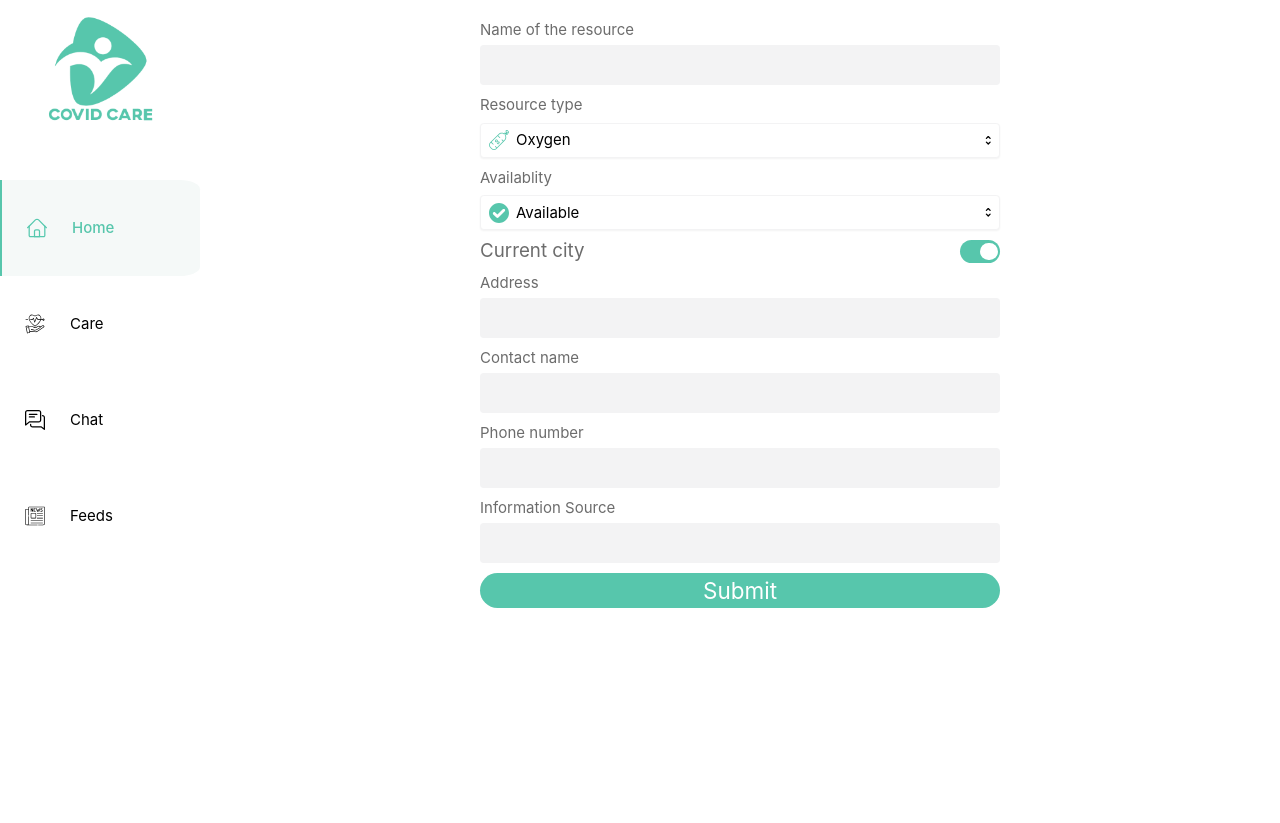
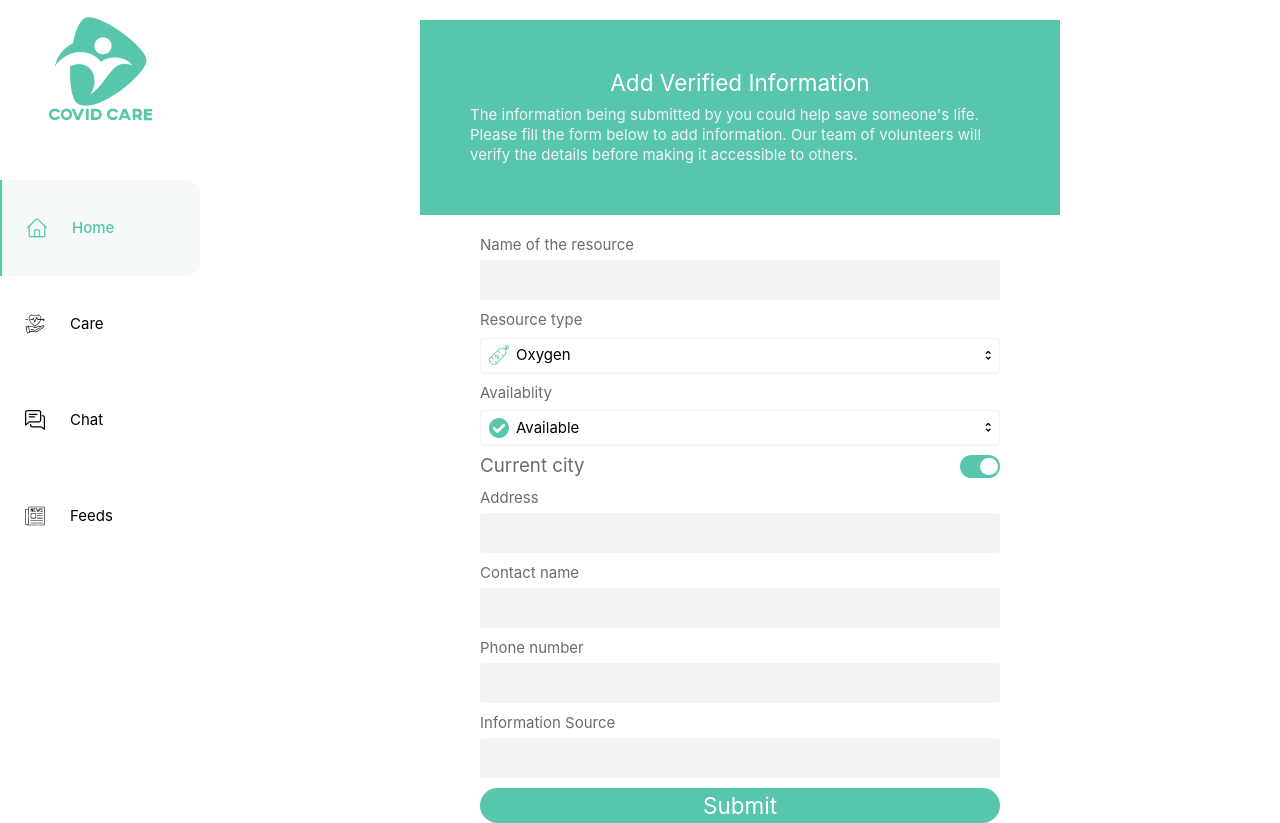
Before and after one commit to tanweer919/covidcare, a Next.js app: page /add/available in a window 1280 px wide. Before the commit the page ends 800 px from the top, so only its background shows below. Built offline with nearby package versions, Linux system fonts and the light colour scheme.

Commit message:
Added header to available form

```diff
--- a/pages/add/available.tsx
+++ b/pages/add/available.tsx
@@ -25,9 +25,19 @@ const AvailableForm = () => {
     <>
       <AppBar label="Add available resource" />
       <Layout selectedKey={0} displayBottomNavbar={false}>
-        <div className="text-2xl grid grid-cols-1 md:w-1/2 mx-auto gap-4">
+        <div>
+          <div className="bg-primary p-12 md:p-20 mb-8 md:mx-80">
+            <h1 className="text-white text-4xl mb-4 w-fit mx-auto">Add Verified Information</h1>
+            <span className="inline-block text-gray300 text-2xl">
+              The information being submitted by you could help save someone's
+              life. Please fill the form below to add information. Our team of
+              volunteers will verify the details before making it accessible to
+              others.
+            </span>
+          </div>
+          <form className="text-2xl grid grid-cols-1 md:w-1/2 mx-auto gap-4">
             <div className="flex flex-col gap-y-2">
-            <h2 className="text-textgray">Name of the resource</h2>
+              <label className="text-textgray">Name of the resource</label>
               <input
                 className="w-full bg-gray300 p-4 rounded-md"
                 type="text"
@@ -36,15 +46,15 @@ const AvailableForm = () => {
               />
             </div>
             <div className="flex flex-col gap-y-2">
-            <h2 className="text-textgray">Resource type</h2>
+              <label className="text-textgray">Resource type</label>
               <SelectDropdown itemList={resourceList} />
             </div>
             <div className="flex flex-col gap-y-2">
-            <h2 className="text-textgray">Availablity</h2>
+              <label className="text-textgray">Availablity</label>
               <SelectDropdown itemList={availablityList} />
             </div>
             <div className="flex justify-between">
-            <h2 className="text-textgray text-3xl">Current city</h2>
+              <label className="text-textgray text-3xl">Current city</label>
               <div
                 className={`${
                   isCurrentCity ? "bg-primary" : "bg-gray400"
@@ -58,17 +68,19 @@ const AvailableForm = () => {
                 ></div>
               </div>
             </div>
-          {!isCurrentCity && <div className="flex flex-col gap-y-2">
-            <h2 className="text-textgray">City</h2>
+            {!isCurrentCity && (
+              <div className="flex flex-col gap-y-2">
+                <label className="text-textgray">City</label>
                 <input
                   className="w-full bg-gray300 p-4 rounded-md"
                   type="text"
                   name=""
                   id=""
                 />
-          </div>}
+              </div>
+            )}
             <div className="flex flex-col gap-y-2">
-            <h2 className="text-textgray">Address</h2>
+              <label className="text-textgray">Address</label>
               <input
                 className="w-full bg-gray300 p-4 rounded-md"
                 type="text"
@@ -77,7 +89,7 @@ const AvailableForm = () => {
               />
             </div>
             <div className="flex flex-col gap-y-2">
-            <h2 className="text-textgray">Contact name</h2>
+              <label className="text-textgray">Contact name</label>
               <input
                 className="w-full bg-gray300 p-4 rounded-md"
                 type="text"
@@ -86,7 +98,7 @@ const AvailableForm = () => {
               />
             </div>
             <div className="flex flex-col gap-y-2">
-            <h2 className="text-textgray">Phone number</h2>
+              <label className="text-textgray">Phone number</label>
               <input
                 className="w-full bg-gray300 p-4 rounded-md"
                 type="text"
@@ -95,7 +107,7 @@ const AvailableForm = () => {
               />
             </div>
             <div className="flex flex-col gap-y-2">
-            <h2 className="text-textgray">Information Source</h2>
+              <label className="text-textgray">Information Source</label>
               <input
                 className="w-full bg-gray300 p-4 rounded-md"
                 type="text"
@@ -108,6 +120,7 @@ const AvailableForm = () => {
                 Submit
               </button>
             </div>
+          </form>
         </div>
       </Layout>
     </>
--- a/styles/globals.scss
+++ b/styles/globals.scss
@@ -41,3 +41,6 @@ a {
 .icon-avatar-color {
   filter: invert(56%) sepia(28%) saturate(951%) hue-rotate(317deg) brightness(95%) contrast(84%);
 }
+.w-fit {
+  width: fit-content;
+}
--- a/tailwind.config.js
+++ b/tailwind.config.js
@@ -14,7 +14,7 @@ module.exports = {
       gray400: "#e2e8f0",
       textgray: "#6c6c6c",
       black: "#000",
-      white: "#fff"
+      white: "#fff",
     },
     screens: {
       sm: "640px",
```
Lines whose indentation alone changed are shown as unchanged.
